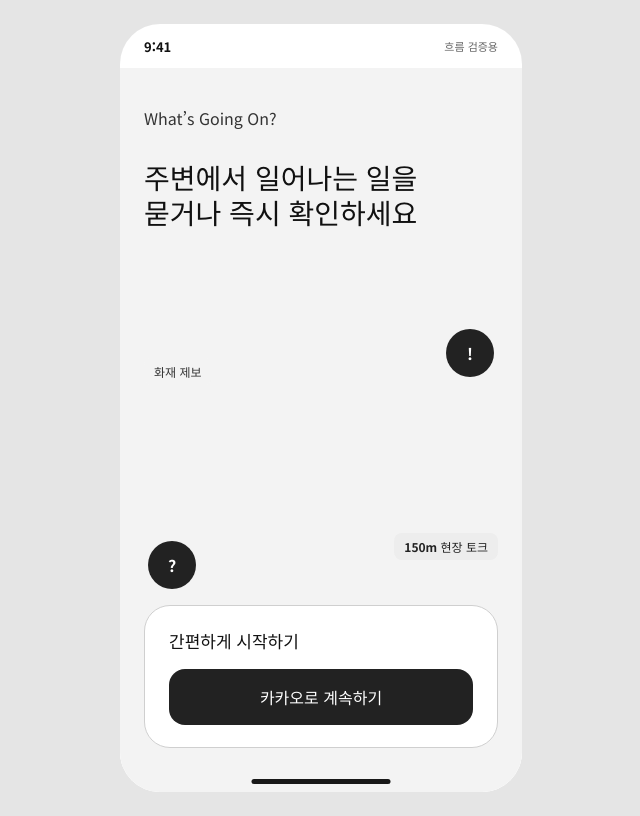
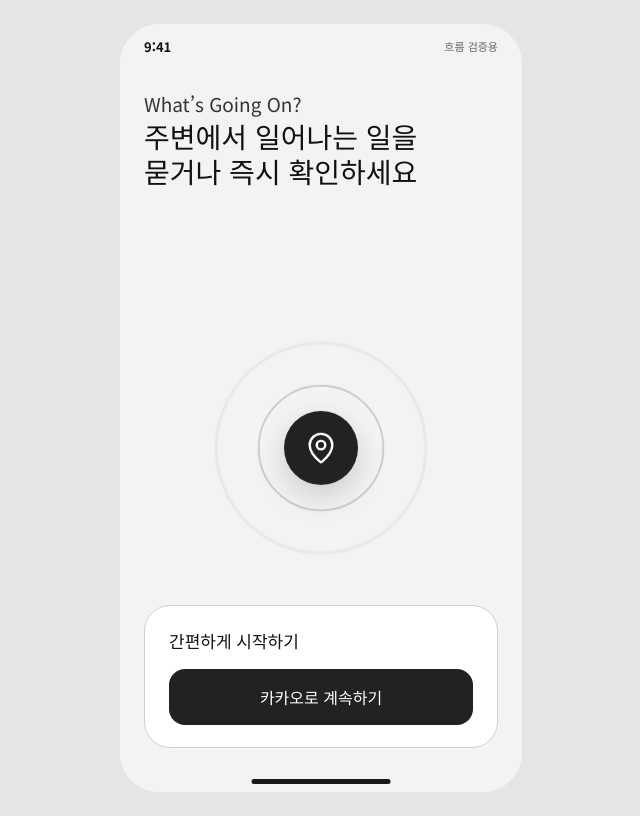
Before and after one commit to WGO-What-s-Going-On/Frontend, a React (Vite) app: page / in a window 1280 px wide. Shown: the whole page, without its empty margins (319-959 px from the left). Built offline with nearby package versions, Linux system fonts and the light colour scheme.

Commit message:
로그인 애니메이션 추가

```diff
--- a/src/components/layout/AppShell.tsx
+++ b/src/components/layout/AppShell.tsx
@@ -17,10 +17,10 @@ function activeTab(screen: Screen) {
   return screen
 }
 
-export function AppShell({ children, nav = true, contentClassName = '' }: { children: React.ReactNode; nav?: boolean; contentClassName?: string }) {
+export function AppShell({ children, nav = true, contentClassName = '', shellClassName = '' }: { children: React.ReactNode; nav?: boolean; contentClassName?: string; shellClassName?: string }) {
   const { screen, go, toast } = useApp()
   const active = activeTab(screen)
-  return <main className="phone">
+  return <main className={`phone ${shellClassName}`.trim()}>
     <div className="status-bar"><strong>9:41</strong><span className="prototype-label">흐름 검증용</span></div>
     <section className={`screen ${contentClassName}`.trim()}>{children}</section>
     {nav && <nav className="bottom-nav">{tabs.map(({ screen: target, label, icon: Icon }) => <button key={target} className={active === target ? 'active' : ''} onClick={() => go(target)}><Icon size={22}/><span>{label}</span></button>)}</nav>}
--- a/src/features/auth/AuthScreens.tsx
+++ b/src/features/auth/AuthScreens.tsx
@@ -1,12 +1,20 @@
 import { useState } from 'react'
+import { MapPin } from 'lucide-react'
 import { AppShell } from '../../components/layout/AppShell'
 import { useApp } from '../../context/AppContext'
 
 export function LoginScreen() {
   const { go } = useApp()
-  return <AppShell nav={false} contentClassName="login-screen">
+  return <AppShell nav={false} contentClassName="login-screen" shellClassName="login-shell">
     <p className="eyebrow blue">What’s Going On?</p><h1 className="hero">주변에서 일어나는 일을<br/>묻거나 즉시 확인하세요</h1>
-    <div className="illustration login-background" aria-hidden="true"><span className="badge red">화재 제보</span><b className="mint-dot">!</b><b className="question-dot">?</b><span className="badge chat">150m 현장 토크</span></div>
+    <div className="illustration login-background" aria-hidden="true">
+      <div className="signal-animation">
+        <span className="signal-ring signal-ring-one"/>
+        <span className="signal-ring signal-ring-two"/>
+        <span className="signal-ring signal-ring-three"/>
+        <span className="signal-core"><MapPin size={34} strokeWidth={1.7}/></span>
+      </div>
+    </div>
     <div className="start-card"><h3>간편하게 시작하기</h3><button className="kakao" onClick={() => go('intro')}>카카오로 계속하기</button></div>
   </AppShell>
 }
--- a/src/flow-only.css
+++ b/src/flow-only.css
@@ -59,6 +59,11 @@
   font-weight: 600;
 }
 
+.login-shell,
+.login-shell .status-bar {
+  background: #f3f3f3;
+}
+
 .login-screen {
   display: flex;
   flex-direction: column;
@@ -77,10 +82,12 @@
 }
 
 .login-screen > .eyebrow {
-  font-size: 16px;
+  margin: 0 0 2px;
+  font-size: 19px;
 }
 
 .login-screen .hero {
+  margin-top: 0;
   font-size: 28px;
   white-space: nowrap;
 }
@@ -105,26 +112,79 @@
   pointer-events: none;
 }
 
-.login-screen .login-background .badge.red {
-  top: 40%;
-  left: 24px;
+.signal-animation {
+  position: absolute;
+  inset: 0;
+  display: grid;
+  place-items: center;
+  transform: translateY(18px);
 }
 
-.login-screen .login-background .badge.chat {
-  top: auto;
-  right: 24px;
-  bottom: 32%;
-  left: auto;
+.signal-ring,
+.signal-core {
+  position: absolute;
+  border-radius: 50%;
 }
 
-.login-screen .login-background .mint-dot {
-  top: 36%;
-  right: 28px;
+.signal-ring {
+  width: 76px;
+  height: 76px;
+  border: 1px solid #777;
+  opacity: 0;
+  animation: signal-pulse 3.6s ease-out infinite;
 }
 
-.login-screen .login-background .question-dot {
-  bottom: 28%;
-  left: 28px;
+.signal-ring-two {
+  animation-delay: 1.2s;
+}
+
+.signal-ring-three {
+  animation-delay: 2.4s;
+}
+
+.signal-core {
+  width: 74px;
+  height: 74px;
+  display: grid;
+  place-items: center;
+  color: #fff;
+  background: #222;
+  box-shadow: 0 12px 30px rgba(0, 0, 0, .16);
+  animation: signal-float 2.8s ease-in-out infinite;
+}
+
+@keyframes signal-pulse {
+  0% {
+    opacity: .55;
+    transform: scale(.8);
+  }
+  80%,
+  100% {
+    opacity: 0;
+    transform: scale(3.2);
+  }
+}
+
+@keyframes signal-float {
+  0%,
+  100% {
+    transform: translateY(0);
+  }
+  50% {
+    transform: translateY(-8px);
+  }
+}
+
+@media (prefers-reduced-motion: reduce) {
+  .signal-ring,
+  .signal-core {
+    animation: none;
+  }
+
+  .signal-ring-one {
+    opacity: .25;
+    transform: scale(2.2);
+  }
 }
 
 .blue,
```
